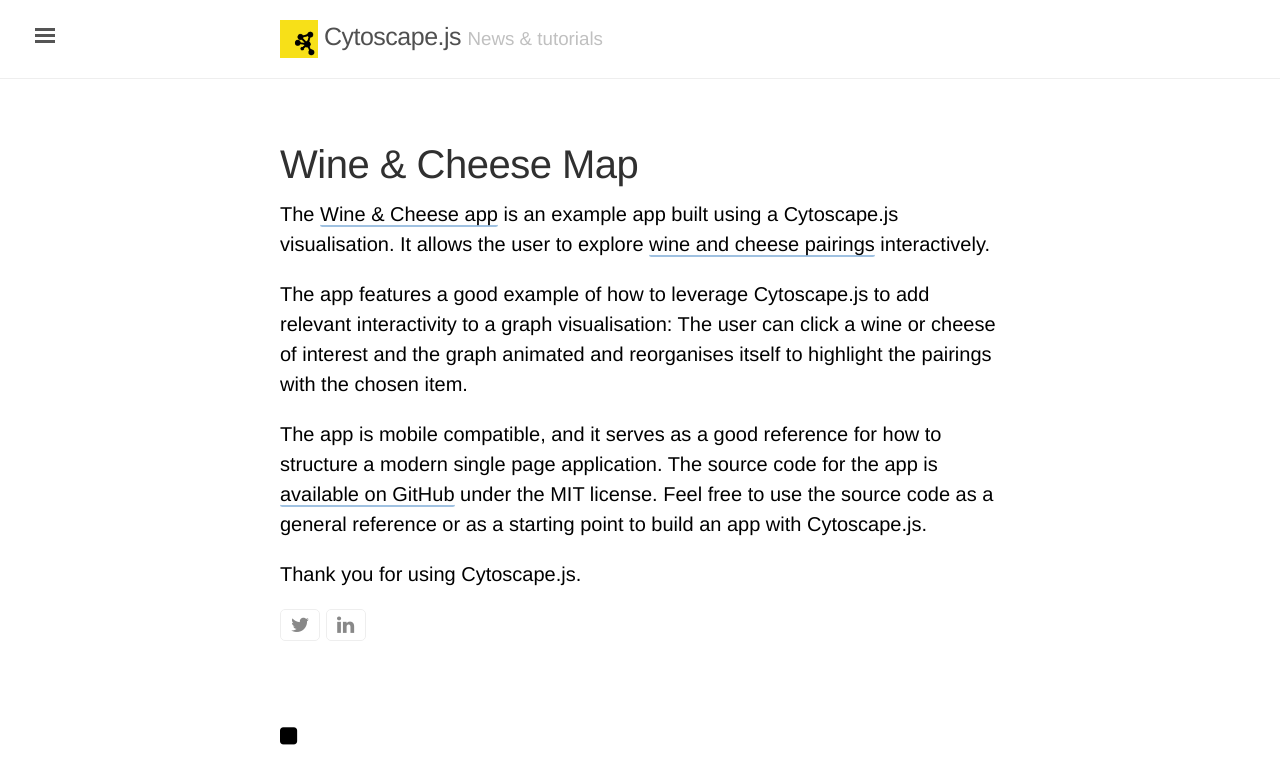
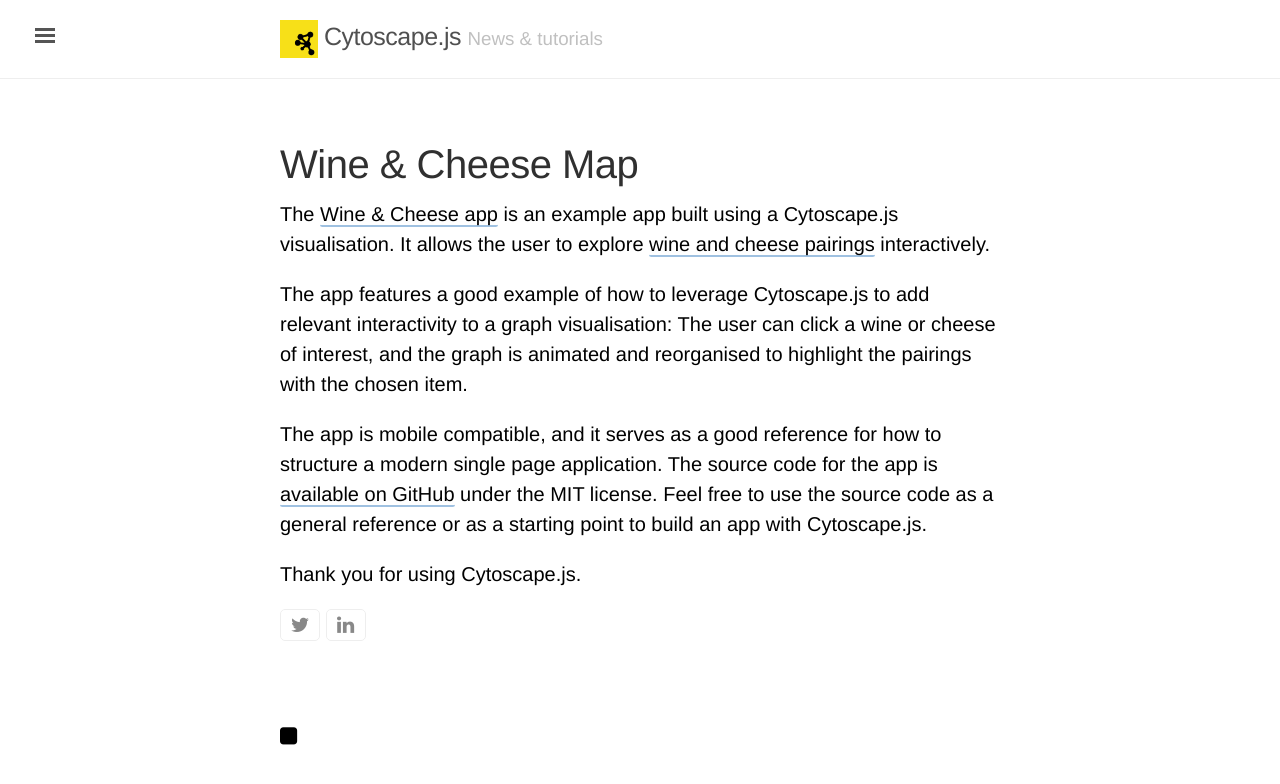
Before and after one commit to cytoscape/cytoscape.js-blog, a Jekyll site: the page built from _posts/2019-12-19-wine-and-cheese.md, in a window 1280 px wide. Shown: the top 784 px of the page. Built offline with Jekyll 4.4.1, drawn with Linux system fonts in a browser that asks for light colours.

Commit message:
Update 2019-12-19-wine-and-cheese.md

```diff
--- a/_posts/2019-12-19-wine-and-cheese.md
+++ b/_posts/2019-12-19-wine-and-cheese.md
@@ -8,7 +8,7 @@
 
 The [Wine & Cheese app](http://www.wineandcheesemap.com/) is an example app built using a Cytoscape.js visualisation.  It allows the user to explore [wine and cheese pairings](https://en.wikipedia.org/wiki/Wine_and_food_matching) interactively.
 
-The app features a good example of how to leverage Cytoscape.js to add relevant interactivity to a graph visualisation:  The user can click a wine or cheese of interest and the graph animated and reorganises itself to highlight the pairings with the chosen item.
+The app features a good example of how to leverage Cytoscape.js to add relevant interactivity to a graph visualisation:  The user can click a wine or cheese of interest, and the graph is animated and reorganised to highlight the pairings with the chosen item.
 
 The app is mobile compatible, and it serves as a good reference for how to structure a modern single page application.  The source code for the app is [available on GitHub](https://github.com/cytoscape/wineandcheesemap) under the MIT license.  Feel free to use the source code as a general reference or as a starting point to build an app with Cytoscape.js.
 
```
